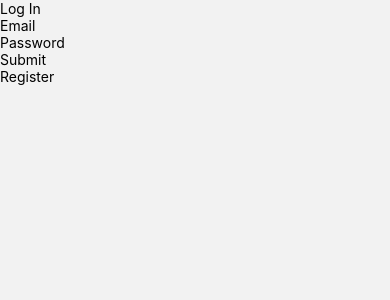
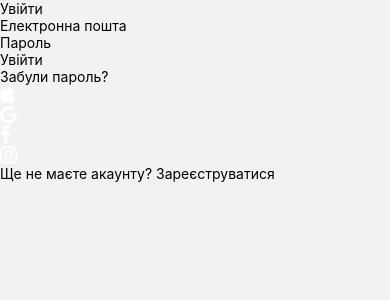
Before and after one commit to Sagotua/Catchyou, a React Native app in the folder mobile/: screen /Login in a window 390 px wide. Shown: the top 300 px of the page. Built offline with nearby package versions, Linux system fonts and the light colour scheme.

Commit message:
Add auth screens with language and theme support

```diff
--- a/mobile/App.js
+++ b/mobile/App.js
@@ -5,6 +5,7 @@ import { createBottomTabNavigator } from '@react-navigation/bottom-tabs';
 import WelcomeScreen from './screens/WelcomeScreen';
 import LoginScreen from './screens/LoginScreen';
 import RegisterScreen from './screens/RegisterScreen';
+import ForgotPasswordScreen from './screens/ForgotPasswordScreen';
 import MatchesScreen from './screens/MatchesScreen';
 import ChatScreen from './screens/ChatScreen';
 import ProfileScreen from './screens/ProfileScreen';
@@ -43,6 +44,7 @@ export default function App() {
             <Stack.Screen name="Welcome" component={WelcomeScreen} />
             <Stack.Screen name="Login" component={LoginScreen} />
             <Stack.Screen name="Register" component={RegisterScreen} />
+            <Stack.Screen name="ForgotPassword" component={ForgotPasswordScreen} />
             <Stack.Screen name="Home" component={HomeTabs} />
           </Stack.Navigator>
         </NavigationContainer>
--- /dev/null
+++ b/mobile/components/LanguageThemeSwitcher.js
@@ -0,0 +1,27 @@
+import React from 'react';
+import { View, Text, TouchableOpacity } from 'react-native';
+import { useLanguage } from '../context/LanguageContext';
+import { useTheme } from '../context/ThemeContext';
+
+export default function LanguageThemeSwitcher({ labels }) {
+  const { language, setLanguage } = useLanguage();
+  const { theme, toggleTheme } = useTheme();
+
+  const t = labels ? labels[language] : { ua: 'UA', en: 'EN', toggle: 'Toggle Theme' };
+
+  return (
+    <View className="items-center mt-6">
+      <View className="flex-row space-x-4">
+        <TouchableOpacity onPress={() => setLanguage('ua')}>
+          <Text className={`underline ${language === 'ua' ? 'font-bold' : ''} ${theme === 'light' ? 'text-black' : 'text-white'}`}>{t.ua}</Text>
+        </TouchableOpacity>
+        <TouchableOpacity onPress={() => setLanguage('en')}>
+          <Text className={`underline ${language === 'en' ? 'font-bold' : ''} ${theme === 'light' ? 'text-black' : 'text-white'}`}>{t.en}</Text>
+        </TouchableOpacity>
+      </View>
+      <TouchableOpacity onPress={toggleTheme} className="mt-2">
+        <Text className="text-blue-500">{t.toggle}</Text>
+      </TouchableOpacity>
+    </View>
+  );
+}
--- /dev/null
+++ b/mobile/screens/ForgotPasswordScreen.js
@@ -0,0 +1,49 @@
+import React, { useState } from 'react';
+import { View, Text, TextInput, TouchableOpacity } from 'react-native';
+import CustomButton from '../components/CustomButton';
+import LanguageThemeSwitcher from '../components/LanguageThemeSwitcher';
+import { useTheme } from '../context/ThemeContext';
+import { useLanguage } from '../context/LanguageContext';
+
+export default function ForgotPasswordScreen({ navigation }) {
+  const { theme } = useTheme();
+  const { language } = useLanguage();
+  const [email, setEmail] = useState('');
+
+  const texts = {
+    ua: {
+      title: 'Відновлення пароля',
+      description: 'Введіть пошту для відновлення',
+      email: 'Електронна пошта',
+      submit: 'Відновити',
+      back: 'Назад до входу',
+    },
+    en: {
+      title: 'Password Recovery',
+      description: 'Enter your email and we\u2019ll send instructions',
+      email: 'Email',
+      submit: 'Recover',
+      back: 'Back to login',
+    },
+  };
+
+  const t = texts[language];
+
+  return (
+    <View className={`flex-1 items-center justify-center p-4 ${theme === 'light' ? 'bg-white' : 'bg-black'}`}>
+      <Text className={`text-xl mb-2 ${theme === 'light' ? 'text-black' : 'text-white'}`}>{t.title}</Text>
+      <Text className="text-sm text-gray-500 mb-4">{t.description}</Text>
+      <TextInput
+        className="w-full border p-2 mb-4 rounded"
+        placeholder={t.email}
+        value={email}
+        onChangeText={setEmail}
+      />
+      <CustomButton title={t.submit} onPress={() => navigation.goBack()} />
+      <TouchableOpacity onPress={() => navigation.goBack()} className="mt-4">
+        <Text className="text-sm text-gray-500 underline">{t.back}</Text>
+      </TouchableOpacity>
+      <LanguageThemeSwitcher labels={{ ua: { ua: texts.ua.ua, en: texts.ua.en, toggle: texts.ua.toggle }, en: { ua: texts.en.ua, en: texts.en.en, toggle: texts.en.toggle } }} />
+    </View>
+  );
+}
--- a/mobile/screens/LoginScreen.js
+++ b/mobile/screens/LoginScreen.js
@@ -1,33 +1,82 @@
 import React, { useState } from 'react';
-import { View, Text, TextInput } from 'react-native';
+import { View, Text, TextInput, TouchableOpacity } from 'react-native';
+import { FontAwesome } from '@expo/vector-icons';
 import CustomButton from '../components/CustomButton';
+import LanguageThemeSwitcher from '../components/LanguageThemeSwitcher';
 import { useTheme } from '../context/ThemeContext';
+import { useLanguage } from '../context/LanguageContext';
 
 export default function LoginScreen({ navigation }) {
   const { theme } = useTheme();
+  const { language } = useLanguage();
   const [email, setEmail] = useState('');
   const [password, setPassword] = useState('');
+  const [error, setError] = useState('');
+
+  const texts = {
+    ua: {
+      title: 'Увійти',
+      email: 'Електронна пошта',
+      password: 'Пароль',
+      submit: 'Увійти',
+      noAccount: 'Ще не маєте акаунту? Зареєструватися',
+      forgot: 'Забули пароль?',
+      or: 'Або увійти через',
+    },
+    en: {
+      title: 'Log In',
+      email: 'Email',
+      password: 'Password',
+      submit: 'Log In',
+      noAccount: "Don't have an account? Sign up",
+      forgot: 'Forgot password?',
+      or: 'Or continue with',
+    },
+  };
+
+  const t = texts[language];
+
+  const handleSubmit = () => {
+    if (!email.includes('@') || password.length === 0) {
+      setError(t.email);
+      return;
+    }
+    setError('');
+    navigation.replace('Home');
+  };
 
   return (
     <View className={`flex-1 items-center justify-center p-4 ${theme === 'light' ? 'bg-white' : 'bg-black'}`}>
-      <Text className={`text-xl mb-4 ${theme === 'light' ? 'text-black' : 'text-white'}`}>Log In</Text>
+      <Text className={`text-xl mb-4 ${theme === 'light' ? 'text-black' : 'text-white'}`}>{t.title}</Text>
+      {error ? <Text className="text-red-500 mb-2">{error}</Text> : null}
       <TextInput
         className="w-full border p-2 mb-3 rounded"
-        placeholder="Email"
+        placeholder={t.email}
         value={email}
         onChangeText={setEmail}
       />
       <TextInput
-        className="w-full border p-2 mb-6 rounded"
-        placeholder="Password"
+        className="w-full border p-2 mb-3 rounded"
+        placeholder={t.password}
         secureTextEntry
         value={password}
         onChangeText={setPassword}
       />
-      <CustomButton title="Submit" onPress={() => navigation.replace('Home')} />
-      <View className="mt-4">
-        <CustomButton title="Register" onPress={() => navigation.navigate('Register')} />
+      <CustomButton title={t.submit} onPress={handleSubmit} />
+      <TouchableOpacity onPress={() => navigation.navigate('ForgotPassword')} className="mt-2">
+        <Text className="text-blue-500 underline">{t.forgot}</Text>
+      </TouchableOpacity>
+      <View className="flex-row space-x-3 mt-6">
+        {[ 'apple', 'google', 'facebook', 'instagram' ].map((icon, i) => (
+          <TouchableOpacity key={i} className="p-3 rounded-full bg-gray-200">
+            <FontAwesome name={icon} size={20} color={theme === 'light' ? '#000' : '#fff'} />
+          </TouchableOpacity>
+        ))}
       </View>
+      <TouchableOpacity onPress={() => navigation.navigate('Register')} className="mt-4">
+        <Text className="text-sm text-gray-500 underline">{t.noAccount}</Text>
+      </TouchableOpacity>
+      <LanguageThemeSwitcher labels={{ ua: { ua: texts.ua.ua, en: texts.ua.en, toggle: texts.ua.toggle }, en: { ua: texts.en.ua, en: texts.en.en, toggle: texts.en.toggle } }} />
     </View>
   );
 }
--- a/mobile/screens/RegisterScreen.js
+++ b/mobile/screens/RegisterScreen.js
@@ -1,33 +1,77 @@
 import React, { useState } from 'react';
-import { View, Text, TextInput } from 'react-native';
+import { View, Text, TextInput, TouchableOpacity } from 'react-native';
 import CustomButton from '../components/CustomButton';
+import LanguageThemeSwitcher from '../components/LanguageThemeSwitcher';
 import { useTheme } from '../context/ThemeContext';
+import { useLanguage } from '../context/LanguageContext';
 
 export default function RegisterScreen({ navigation }) {
   const { theme } = useTheme();
+  const { language } = useLanguage();
   const [email, setEmail] = useState('');
   const [password, setPassword] = useState('');
+  const [confirm, setConfirm] = useState('');
+  const [error, setError] = useState('');
+
+  const texts = {
+    ua: {
+      title: 'Реєстрація',
+      email: 'Електронна пошта',
+      password: 'Пароль',
+      confirm: 'Підтвердіть пароль',
+      submit: 'Зареєструватися',
+      haveAccount: 'Вже маєте акаунт? Увійти',
+    },
+    en: {
+      title: 'Sign Up',
+      email: 'Email',
+      password: 'Password',
+      confirm: 'Confirm Password',
+      submit: 'Register',
+      haveAccount: 'Already have an account? Log in',
+    },
+  };
+
+  const t = texts[language];
+
+  const handleSubmit = () => {
+    if (!email.includes('@') || password !== confirm) {
+      setError(t.email);
+      return;
+    }
+    setError('');
+    navigation.replace('Home');
+  };
 
   return (
     <View className={`flex-1 items-center justify-center p-4 ${theme === 'light' ? 'bg-white' : 'bg-black'}`}>
-      <Text className={`text-xl mb-4 ${theme === 'light' ? 'text-black' : 'text-white'}`}>Register</Text>
+      <Text className={`text-xl mb-4 ${theme === 'light' ? 'text-black' : 'text-white'}`}>{t.title}</Text>
+      {error ? <Text className="text-red-500 mb-2">{error}</Text> : null}
       <TextInput
         className="w-full border p-2 mb-3 rounded"
-        placeholder="Email"
+        placeholder={t.email}
         value={email}
         onChangeText={setEmail}
       />
       <TextInput
-        className="w-full border p-2 mb-6 rounded"
-        placeholder="Password"
+        className="w-full border p-2 mb-3 rounded"
+        placeholder={t.password}
         secureTextEntry
         value={password}
         onChangeText={setPassword}
       />
-      <CustomButton title="Sign Up" onPress={() => navigation.replace('Home')} />
-      <View className="mt-4">
-        <CustomButton title="Back to Login" onPress={() => navigation.goBack()} />
-      </View>
+      <TextInput
+        className="w-full border p-2 mb-6 rounded"
+        placeholder={t.confirm}
+        secureTextEntry
+        value={confirm}
+        onChangeText={setConfirm}
+      />
+      <CustomButton title={t.submit} onPress={handleSubmit} />
+      <TouchableOpacity onPress={() => navigation.goBack()} className="mt-4">
+        <Text className="text-sm text-gray-500 underline">{t.haveAccount}</Text>
+      </TouchableOpacity>
+      <LanguageThemeSwitcher labels={{ ua: { ua: texts.ua.ua, en: texts.ua.en, toggle: texts.ua.toggle }, en: { ua: texts.en.ua, en: texts.en.en, toggle: texts.en.toggle } }} />
     </View>
   );
 }
--- a/mobile/screens/WelcomeScreen.js
+++ b/mobile/screens/WelcomeScreen.js
@@ -1,12 +1,13 @@
 import React from 'react';
-import { View, Text, TouchableOpacity } from 'react-native';
+import { View, Text } from 'react-native';
 import CustomButton from '../components/CustomButton';
+import LanguageThemeSwitcher from '../components/LanguageThemeSwitcher';
 import { useLanguage } from '../context/LanguageContext';
 import { useTheme } from '../context/ThemeContext';
 
 export default function WelcomeScreen({ navigation }) {
-  const { language, setLanguage } = useLanguage();
-  const { theme, toggleTheme } = useTheme();
+  const { language } = useLanguage();
+  const { theme } = useTheme();
 
   const texts = {
     ua: {
@@ -28,17 +29,7 @@ export default function WelcomeScreen({ navigation }) {
   return (
     <View className={`flex-1 items-center justify-center ${theme === 'light' ? 'bg-white' : 'bg-black'}`}>
       <Text className={`mb-4 text-lg ${theme === 'light' ? 'text-black' : 'text-white'}`}>{t.welcome}</Text>
-      <View className="flex-row space-x-4">
-        <TouchableOpacity onPress={() => setLanguage('ua')}>
-          <Text className={`underline ${language === 'ua' ? 'font-bold' : ''}`}>{t.ua}</Text>
-        </TouchableOpacity>
-        <TouchableOpacity onPress={() => setLanguage('en')}>
-          <Text className={`underline ${language === 'en' ? 'font-bold' : ''}`}>{t.en}</Text>
-        </TouchableOpacity>
-      </View>
-      <TouchableOpacity onPress={toggleTheme} className="mt-4">
-        <Text className="text-blue-500">{t.toggle}</Text>
-      </TouchableOpacity>
+      <LanguageThemeSwitcher labels={{ ua: { ua: texts.ua.ua, en: texts.ua.en, toggle: texts.ua.toggle }, en: { ua: texts.en.ua, en: texts.en.en, toggle: texts.en.toggle } }} />
       <View className="mt-6">
         <CustomButton title="Get Started" onPress={() => navigation.navigate('Login')} />
       </View>
```
